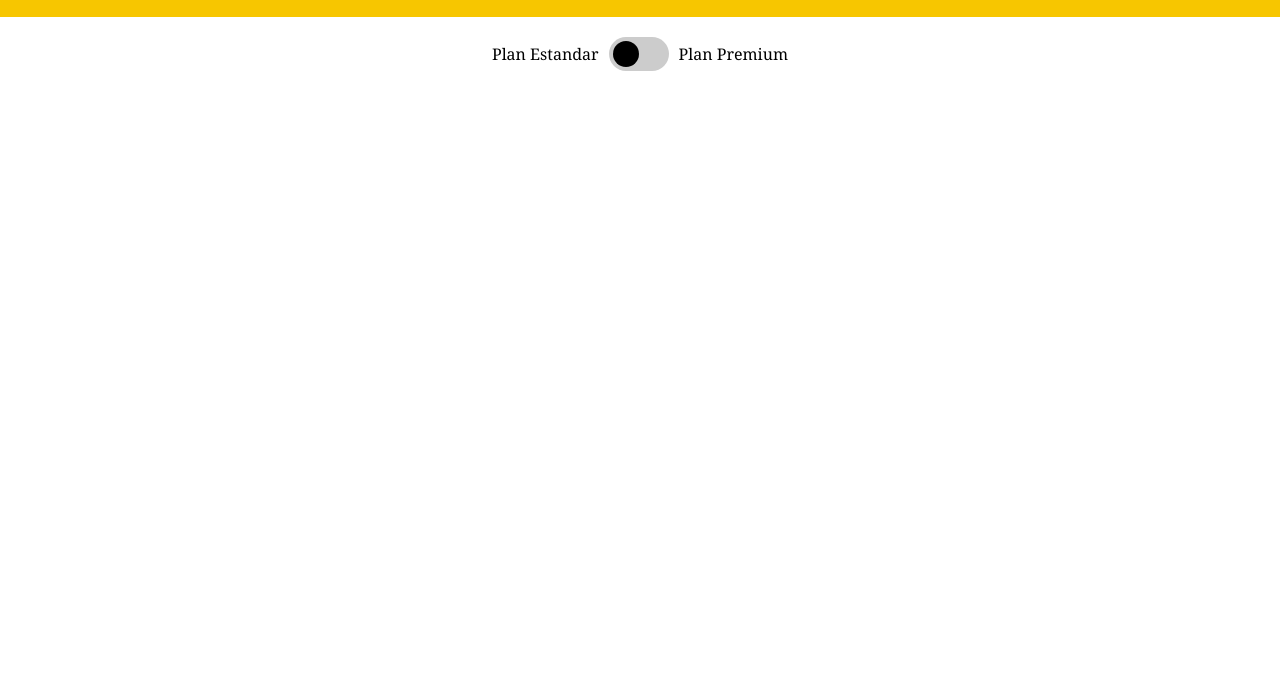
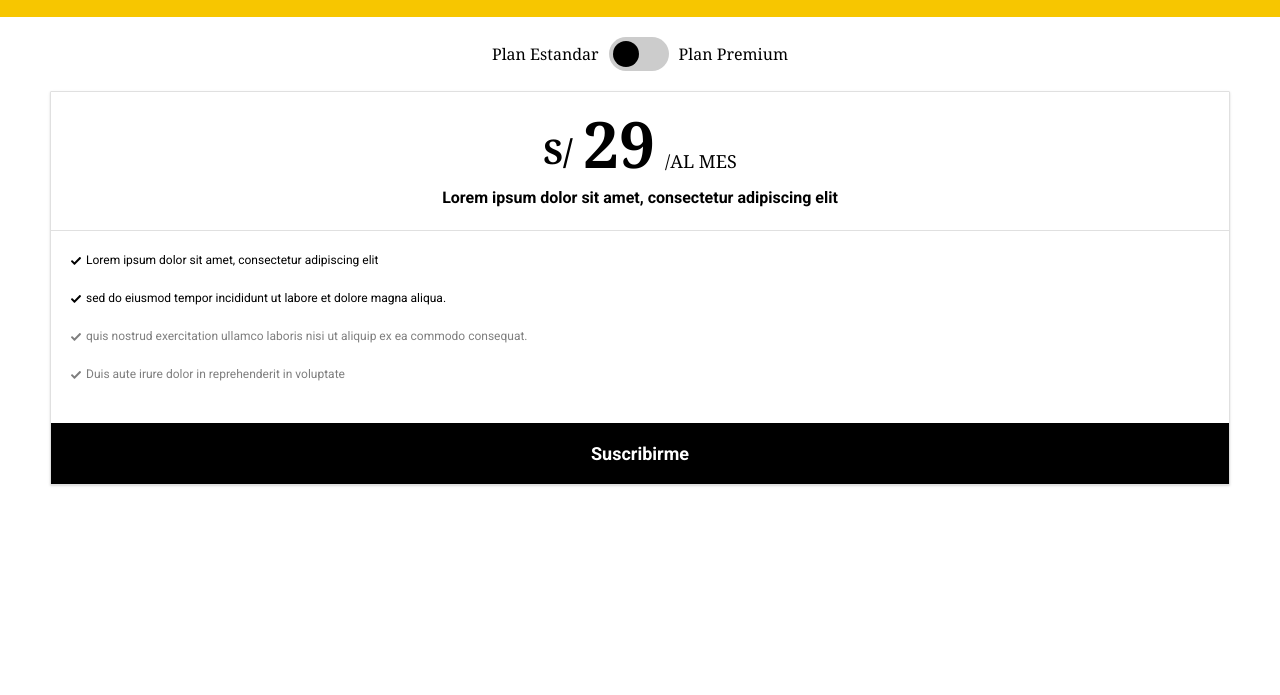
Before and after one commit to VNWK/ec-react-challenge, a React app: page /suscripcion in a window 1280 px wide. Shown: the part 53-748 px from the top of the page. Built offline with nearby package versions, Linux system fonts and the light colour scheme.

Commit message:
agregado plan details

```diff
--- a/src/components/App.module.css
+++ b/src/components/App.module.css
@@ -1,4 +1,6 @@
 .content {
   min-height: calc(100vh - 150px);
-  padding: 20px;
+  padding: 20px 50px;
+  max-width: 1200px;
+  margin: 0 auto;
 }
--- /dev/null
+++ b/src/components/PlanDetails.js
@@ -0,0 +1,33 @@
+import styles from './PlanDetails.module.css';
+import plans from '../constants/plans'
+
+const PlanDetails = () => {
+  return <div className={styles.root}>
+    <div className={styles.header}>
+      <div>
+        <h1 className={styles.price}><span>S/</span>{plans.standard.price}</h1>
+        <p>/AL MES</p>
+      </div>
+      <p className={styles.description}>{plans.standard.description}</p>
+    </div>
+
+    <div className={styles.details}>
+      <ul>
+        {plans.features.map((detail, i) =>
+          <li
+            className={!plans.standard.availableFeatures.includes(i) ? styles.disabledFeature : null}
+            key={`Detail_${i}`}>
+            <div>
+              <img src={process.env.PUBLIC_URL + '/check.svg'} />
+              {detail}
+            </div>
+          </li>
+        )}
+      </ul>
+    </div>
+    <button className={styles.btn}>Suscribirme</button>
+
+  </div>
+}
+
+export default PlanDetails
--- /dev/null
+++ b/src/components/PlanDetails.module.css
@@ -0,0 +1,84 @@
+.root {
+  margin: 20px 0;
+  border: 1px solid #e0e0e0;
+  box-shadow: 0 1px 3px 0 rgb(0 0 0 / 10%), 0 1px 2px 0 rgb(0 0 0 / 6%);
+  border-radius:1px;
+}
+
+.header {
+  padding: 20px;
+  border-bottom: 1px solid #e0e0e0;
+}
+
+.header > div {
+  display: flex;
+  justify-content: center;
+  align-items: baseline;
+}
+
+.header h1{
+  font-size: 64px;
+  font-weight: bold;
+}
+
+.header h1 span {
+  font-size: 34px;
+  vertical-align: middle;
+  margin-right: 10px;
+}
+
+.header > div p{
+  font-size: 18px;
+  margin-left: 10px;
+}
+
+.header > p {
+  font-weight: bold;
+  text-align: center;
+  font-family: "Roboto";
+  line-height: 1.5;
+  margin-top: 10px;
+}
+
+.details {
+  padding: 20px;
+  position: relative;
+}
+
+.details ul {
+  margin: auto;
+}
+
+.details ul li{
+  display: block;
+  margin-bottom: 20px;
+  text-align: left;
+  font-family: "Roboto";
+  font-size: 12px;
+  line-height:1.5;
+}
+
+.details ul li > div {
+  display: flex;
+}
+.details ul li img {
+  height: 10px;
+  margin-right: 5px;
+  margin-top: 5px;
+  vertical-align: bottom;
+}
+
+.disabledFeature{
+  opacity: .5;
+}
+.btn {
+  width: 100%;
+  padding:20px 0;
+  background-color: #000;
+  color: #fff;
+  border: none;
+  text-align:center;
+  font-family: "Roboto";
+  font-size: 18px;
+  font-weight: bold;
+}
--- a/src/screens/Suscripcion/Suscripcion.js
+++ b/src/screens/Suscripcion/Suscripcion.js
@@ -1,11 +1,13 @@
 import { Fragment } from 'react'
 import PlanSwitcher from '../../components/PlanSwitcher'
+import PlanDetails from '../../components/PlanDetails'
 
 const Suscripcion = (props) => {
 
   return (
     <Fragment>
       <PlanSwitcher />
+      <PlanDetails />
     </Fragment>
 
   )
```
Also changed, not shown: public/check.svg (added).
